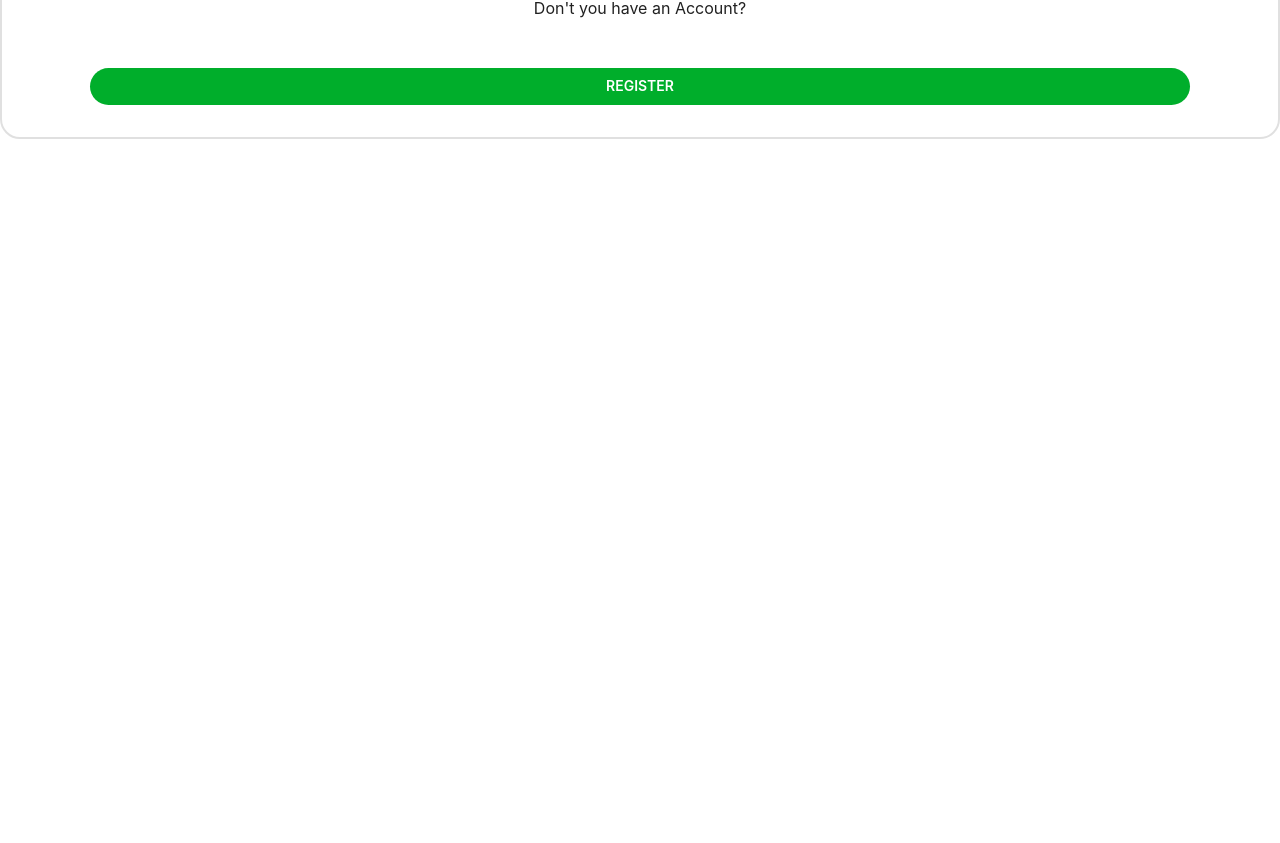
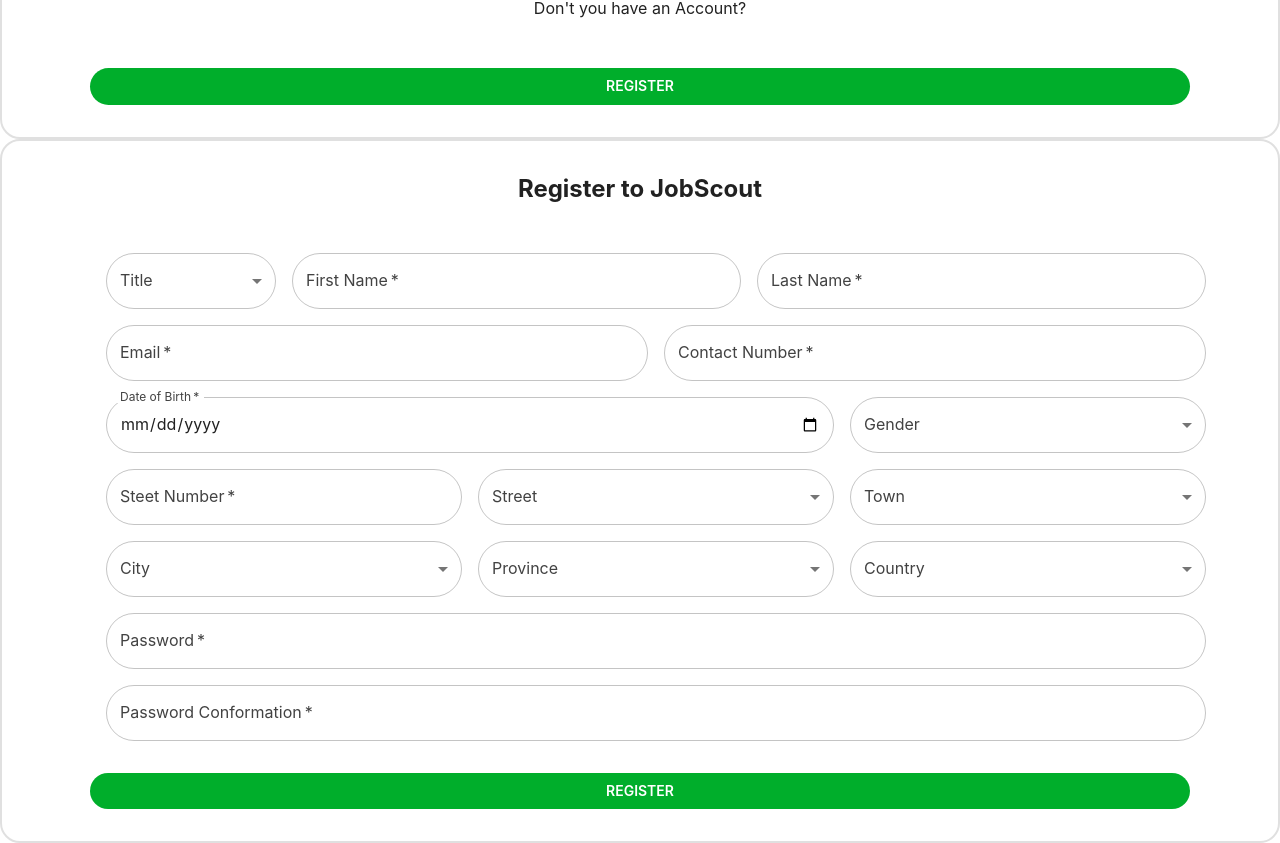
Before and after one commit to zetcco/jobscout-frontend, a React (Create React App) app: page /home in a window 1280 px wide. Shown: the part 598-1441 px from the top of the page. Before the commit the page ends 800 px from the top, so only its background shows below. Built offline with nearby package versions, Linux system fonts and the light colour scheme.

Commit message:
Title , Gender , Address fields added

```diff
--- a/src/components/authentication/SignupForm.jsx
+++ b/src/components/authentication/SignupForm.jsx
@@ -1,7 +1,16 @@
 import React from "react";
 import TextField from '@mui/material/TextField';
-import {Button, Grid ,Stack } from '@mui/material';
+import { Button, Grid, Stack} from '@mui/material';
+import InputLabel from '@mui/material/InputLabel';
+import MenuItem from '@mui/material/MenuItem';
+import FormHelperText from '@mui/material/FormHelperText';
+import FormControl from '@mui/material/FormControl';
+import Select from '@mui/material/Select';
 import { CenteredHeaderCard } from "../cards/CenteredHeaderCard";
+import { DashedArea } from "../input/DashedArea";
+import UploadIcon from '@mui/icons-material/FileUpload';
+import { Link as RouterLink } from "react-router-dom";
+
 
 const SignupForm = () => {
     return (
@@ -11,7 +20,24 @@ const SignupForm = () => {
         >
             <Stack spacing={2} sx={{ width: '100%' }}>
                 <Grid container spacing={2}>
-                    <Grid item xs={12} md={6}>
+                        <Grid item xs={12} md={2}>
+                            <FormControl fullWidth>
+                                <InputLabel id="Signup-title-select-label">Title</InputLabel>
+                                <Select
+                                    labelId="Signup-title-select-label"
+                                    id="Signup-title-select"
+                                    label="Title"
+                                >
+                                    <MenuItem value="">
+                                        <em>None</em>
+                                    </MenuItem>
+                                    <MenuItem value={10}>Mr.</MenuItem>
+                                    <MenuItem value={20}>Mrs.</MenuItem>
+                                    <MenuItem value={30}>Miss.</MenuItem>
+                                </Select>
+                            </FormControl>
+                        </Grid>
+                        <Grid item xs={12} md={5}>
                             <TextField
                                 id="outlined-basic"
                                 label="First Name"
@@ -22,7 +48,7 @@ const SignupForm = () => {
                             />
                         </Grid>
 
-                    <Grid item xs={12} md={6}>
+                        <Grid item xs={12} md={5}>
                             <TextField
                                 id="outlined-basic"
                                 label="Last Name"
@@ -55,7 +81,7 @@ const SignupForm = () => {
                             />
                         </Grid>
 
-                    <Grid item xs={12}>
+                        <Grid item xs={12} md={8}>
                             <TextField
                                 label="Date of Birth"
                                 type="date"
@@ -66,15 +92,120 @@ const SignupForm = () => {
                             />
                         </Grid>
 
-                    <Grid item xs={12}>
+                        <Grid item xs={12} md={4}>
+                                <FormControl fullWidth>
+                                    <InputLabel id="Signup-gender-select-label">Gender</InputLabel>
+                                    <Select
+                                        labelId="Signup-gender-select-label"
+                                        id="Signup-gender-select"
+                                        label="Gender"
+                                    >
+                                        <MenuItem value="">
+                                            <em>None</em>
+                                        </MenuItem>
+                                        <MenuItem value={10}>Male</MenuItem>
+                                        <MenuItem value={20}>Female</MenuItem>
+                                        <MenuItem value={30}>Transgender</MenuItem>
+                                    </Select>
+                                </FormControl>
+                            </Grid>
+
+                            <Grid item xs={6} lg={4}>
                             <TextField
                                 id="outlined-basic"
-                            label="Address"
+                                label="Steet Number"
                                 variant="outlined"
-                            placeholder = "Enter your Address"
+                                placeholder = "Your street number"
                                 fullWidth
                                 required
                             />
+                        </Grid>
+
+                        <Grid item xs={6} lg={4}>
+                            <FormControl fullWidth>
+                                <InputLabel id="Org-registration-street-select-label">Street</InputLabel>
+                                <Select
+                                    labelId="Org-registration-town-select-label"
+                                    id="Org-registration-street-select"
+                                    label="Street"
+                                >
+                                    <MenuItem value="">
+                                        <em>None</em>
+                                    </MenuItem>
+                                    <MenuItem value={10}>Ten</MenuItem>
+                                    <MenuItem value={20}>Twenty</MenuItem>
+                                    <MenuItem value={30}>Thirty</MenuItem>
+                                </Select>
+                            </FormControl>
+                        </Grid>
+                        <Grid item  xs={6} lg={4}>
+                            <FormControl fullWidth>
+                                <InputLabel id="Org-registration-town-select-label">Town</InputLabel>
+                                <Select
+                                    labelId="Org-registration-town-select-label"
+                                    id="Org-registration-town-select"
+                                    label="Town"
+                                >
+                                    <MenuItem value="">
+                                        <em>None</em>
+                                    </MenuItem>
+                                    <MenuItem value={10}>Ten</MenuItem>
+                                    <MenuItem value={20}>Twenty</MenuItem>
+                                    <MenuItem value={30}>Thirty</MenuItem>
+                                </Select>
+                            </FormControl>
+                        </Grid>
+                        <Grid item xs={6} lg={4}>
+                            <FormControl fullWidth>
+                                <InputLabel id="Org-registration-city-select-label">City</InputLabel>
+                                <Select
+                                    labelId="Org-registration-city-select-label"
+                                    id="Org-registration-city-select"
+                                    label="City"
+                                >
+                                    <MenuItem value="">
+                                        <em>None</em>
+                                    </MenuItem>
+                                    <MenuItem value={10}>Ten</MenuItem>
+                                    <MenuItem value={20}>Twenty</MenuItem>
+                                    <MenuItem value={30}>Thirty</MenuItem>
+                                </Select>
+                            </FormControl>
+                        </Grid>
+
+                        <Grid item xs={6} lg={4}>
+                            <FormControl fullWidth>
+                                <InputLabel id="Org-registration-province-select-label">Province</InputLabel>
+                                <Select
+                                    labelId="Org-registration-city-select-label"
+                                    id="Org-registration-city-select"
+                                    label="Province"
+                                >
+                                    <MenuItem value="">
+                                        <em>None</em>
+                                    </MenuItem>
+                                    <MenuItem value={10}>Ten</MenuItem>
+                                    <MenuItem value={20}>Twenty</MenuItem>
+                                    <MenuItem value={30}>Thirty</MenuItem>
+                                </Select>
+                            </FormControl>
+                        </Grid>
+                        <Grid item xs={6} lg={4}>
+                            <FormControl fullWidth>
+                                <InputLabel id="Org-registration-country-select-label">Country</InputLabel>
+                                <Select
+                                    labelId="Org-registration-country-select-label"
+                                    id="Org-registration-country-select"
+                                    label="Country"
+                                >
+                                    <MenuItem value="">
+                                        <em>None</em>
+                                    </MenuItem>
+                                    <MenuItem value={10}>Ten</MenuItem>
+                                    <MenuItem value={20}>Twenty</MenuItem>
+                                    <MenuItem value={30}>Thirty</MenuItem>
+                                </Select>
+                            </FormControl>
                         </Grid>
 
                     <Grid item xs={12}>
--- a/src/routes/Home.jsx
+++ b/src/routes/Home.jsx
@@ -1,5 +1,6 @@
 import { Typography } from "@mui/material"
 import SigninForm from "../components/authentication/SigninForm"
+import SignupForm from "../components/authentication/SignupForm"
 
 
 export const Home = () => {
@@ -7,6 +8,7 @@ export const Home = () => {
     return (
         <>
             <SigninForm/>
+            <SignupForm/>
         </>
     )
 }
```
Lines whose indentation alone changed are shown as unchanged.
